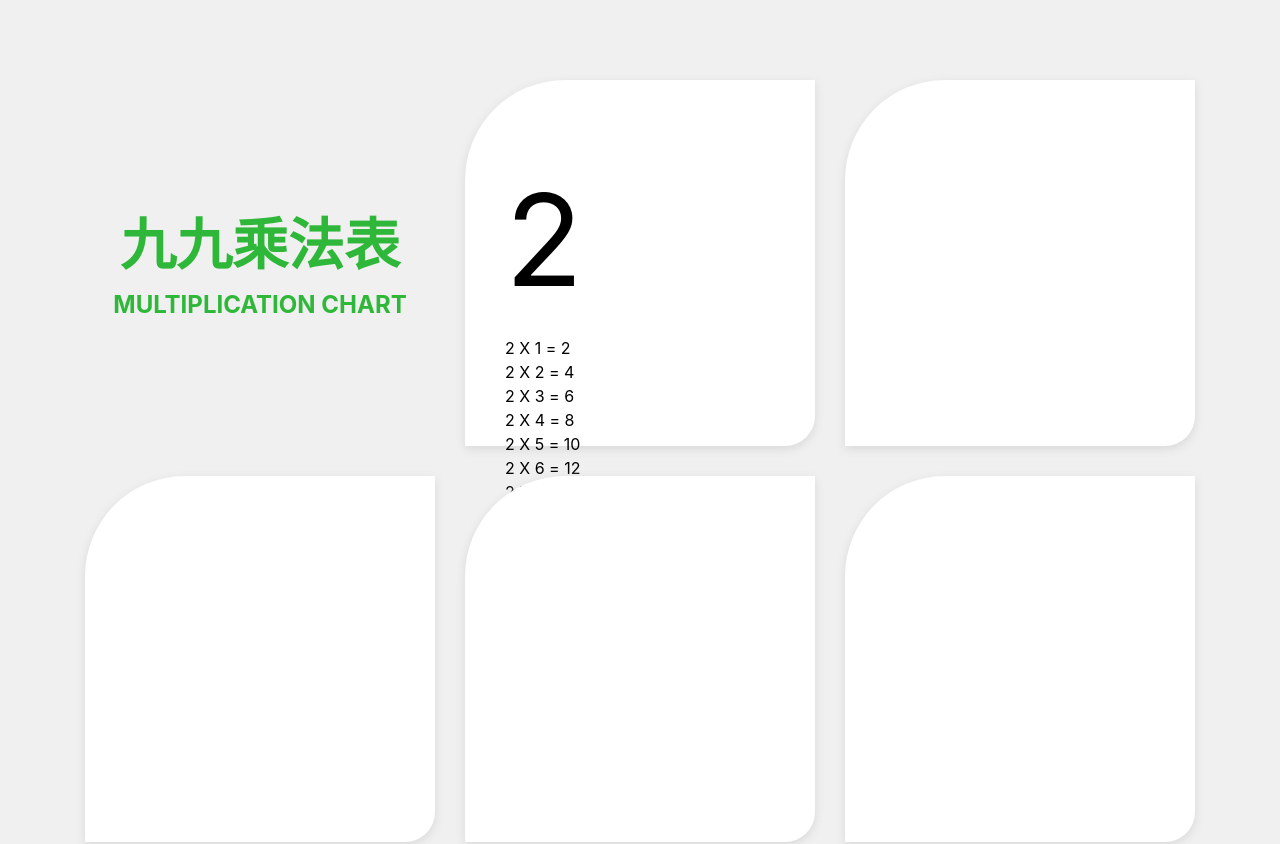
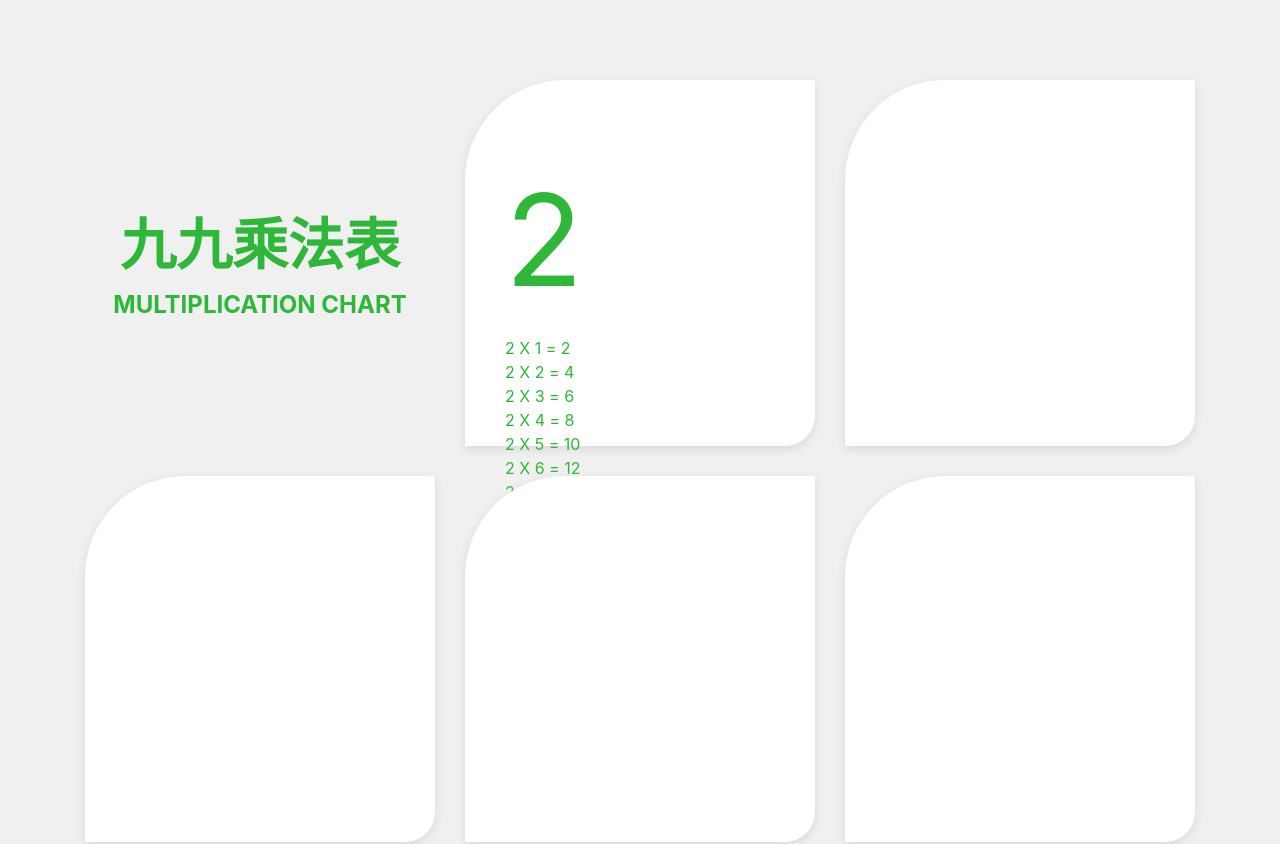
Before and after one commit to ralphsun73221/Hex-JSD-Svelte, a Svelte app: page / in a window 1280 px wide. Shown: the top 844 px of the page. Built offline with nearby package versions, Linux system fonts and the light colour scheme.

Commit message:
Changed: html 結構

```diff
--- a/src/App.svelte
+++ b/src/App.svelte
@@ -4,13 +4,13 @@
 </script>
 
 <main>
-	<div class="card-title">
+	<div class="title">
 		<h1>九九乘法表</h1>
 		<h2>MULTIPLICATION CHART</h2>
 	</div>
 	<div class="card">
+		<p class="card-title">2</p>
 		<div class="card-body">
-			<p class="title">2</p>
 			{#each arr as arr, i}
 				<p>2 X {arr} = {2 * arr}</p>
 			{/each}
--- a/src/style/01.scss
+++ b/src/style/01.scss
@@ -13,7 +13,7 @@ main {
 	max-height: 1372px;
 	background-color: $bgc;
 
-	.card-title {
+	.title {
 		text-align: center;
 		align-content: center;
 		height: 366px;
@@ -33,19 +33,18 @@ main {
 		background-color: $card-color;
 		box-shadow: 0px 3px 10px #d8d8d8;
 		border-radius: 100px 0px 30px 0px;
+		color: $main-color;
 
-		p {
+		.card-title {
+			font-size: 128px;
 		}
 
 		.card-body {
 			display: flex;
 			flex-direction: column;
-
+			max-height: 200px;
 		}
 
-		.title {
-			font-size: 128px;
-		}
 	}
 }
 
```
